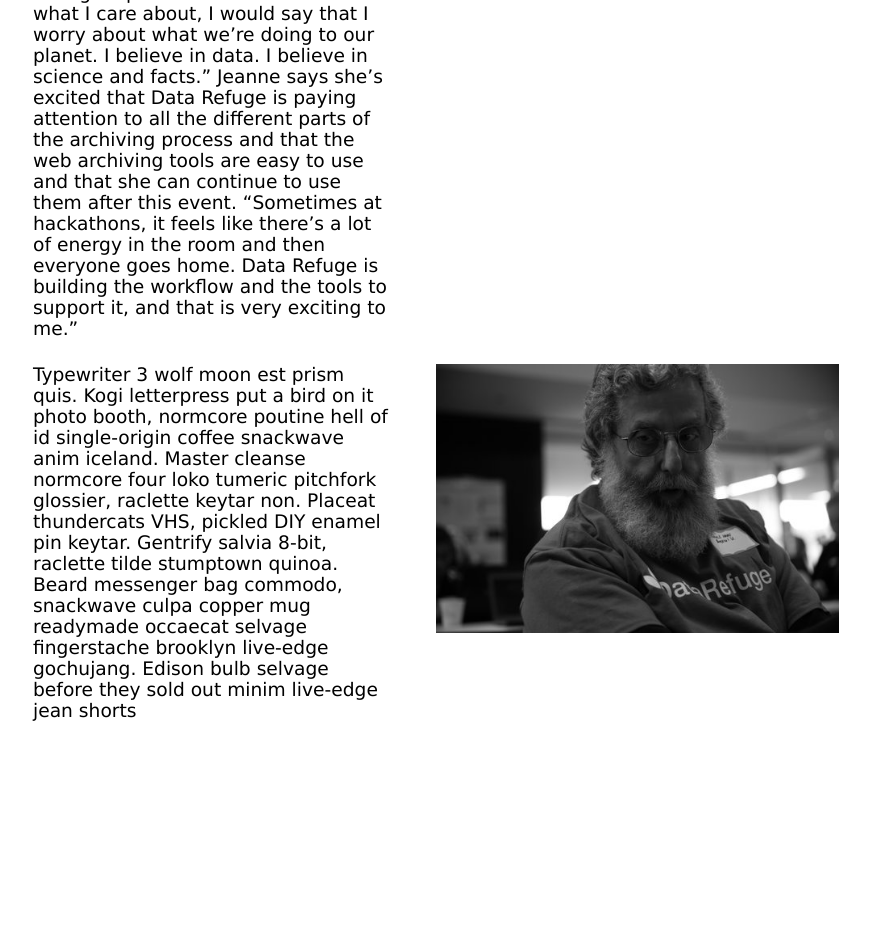
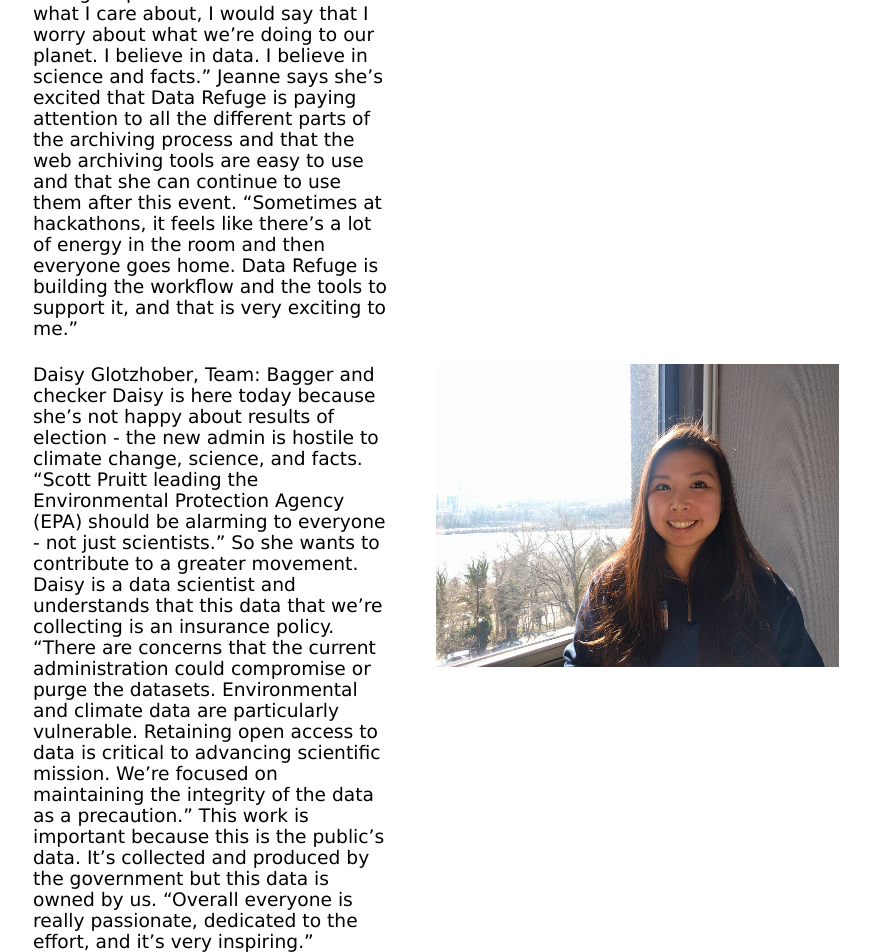
Before and after one commit to datarefuge/datarescue-dc, a Jekyll site: the page built from profiles/index.md, in a window 1280 px wide and 1400 px high, scrolled down 692 px. Shown: the part 448-1400 px from the top of the window, without its empty margins (159-1029 px from the left). Built offline with Jekyll 4.4.1, drawn with Linux system fonts in a browser that asks for light colours; before the commit the page ends 1905 px from its top, so only the background shows below that.

Commit message:
profiles

```diff
--- a/profiles/index.md
+++ b/profiles/index.md
@@ -28,18 +28,15 @@ Jeanne grew up in New York state near a large reservoir that feeds New York City
 <div class="person">
 
   <div class="desc">
-  Typewriter 3 wolf moon est prism quis. Kogi letterpress put a bird on it photo
-  booth, normcore poutine hell of id single-origin coffee snackwave anim
-  iceland. Master cleanse normcore four loko tumeric pitchfork glossier,
-  raclette keytar non. Placeat thundercats VHS, pickled DIY enamel pin keytar.
-  Gentrify salvia 8-bit, raclette tilde stumptown quinoa. Beard messenger bag
-  commodo, snackwave culpa copper mug readymade occaecat selvage fingerstache
-  brooklyn live-edge gochujang. Edison bulb selvage before they sold out minim
-  live-edge jean shorts
+Daisy Glotzhober,  Team: Bagger and checker
+Daisy is here today because she’s not happy about results of election - the new admin is hostile to climate change, science, and facts. “Scott Pruitt leading the Environmental Protection Agency (EPA) should be alarming to everyone - not just scientists.” So she wants to contribute to a greater movement.
+
+Daisy is a data scientist and understands that this data that we’re collecting is an insurance policy. “There are concerns that the current administration could compromise or purge the datasets. Environmental and climate data are particularly vulnerable. Retaining open access to data is critical to advancing scientific mission. We’re focused on maintaining the integrity of the data as a precaution.” This work is important because this is the public’s data. It’s collected and produced by the government but this data is owned by us. “Overall everyone is really passionate, dedicated to the effort, and it’s very inspiring.”
+
   </div>
 
   <div class="img">
-    <img src="{{ site.baseurl }}/images/person.jpg">
+    <img src="{{ site.baseurl }}/images/Daisy.jpg">
   </div>
 
 </div>
```
